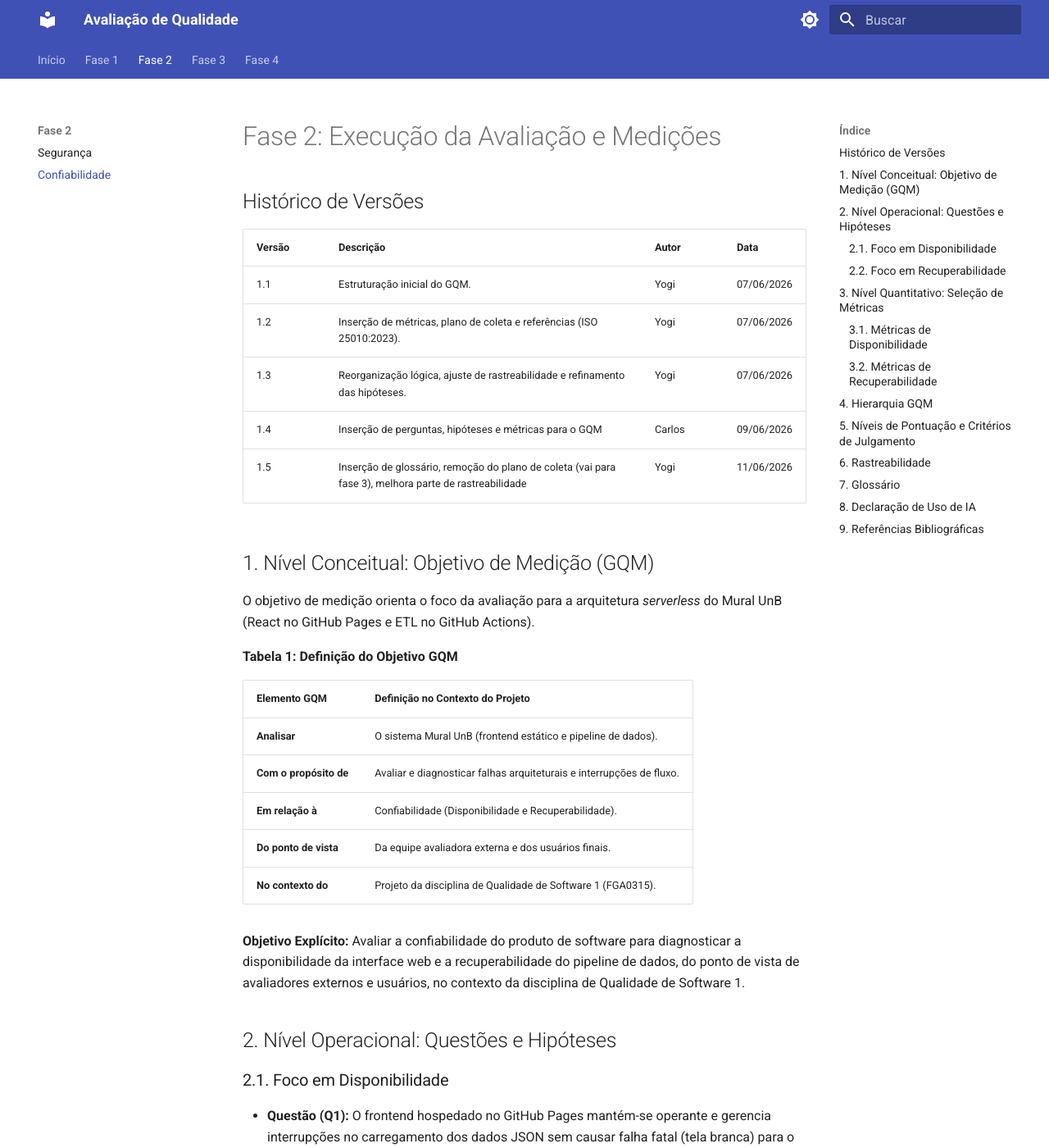
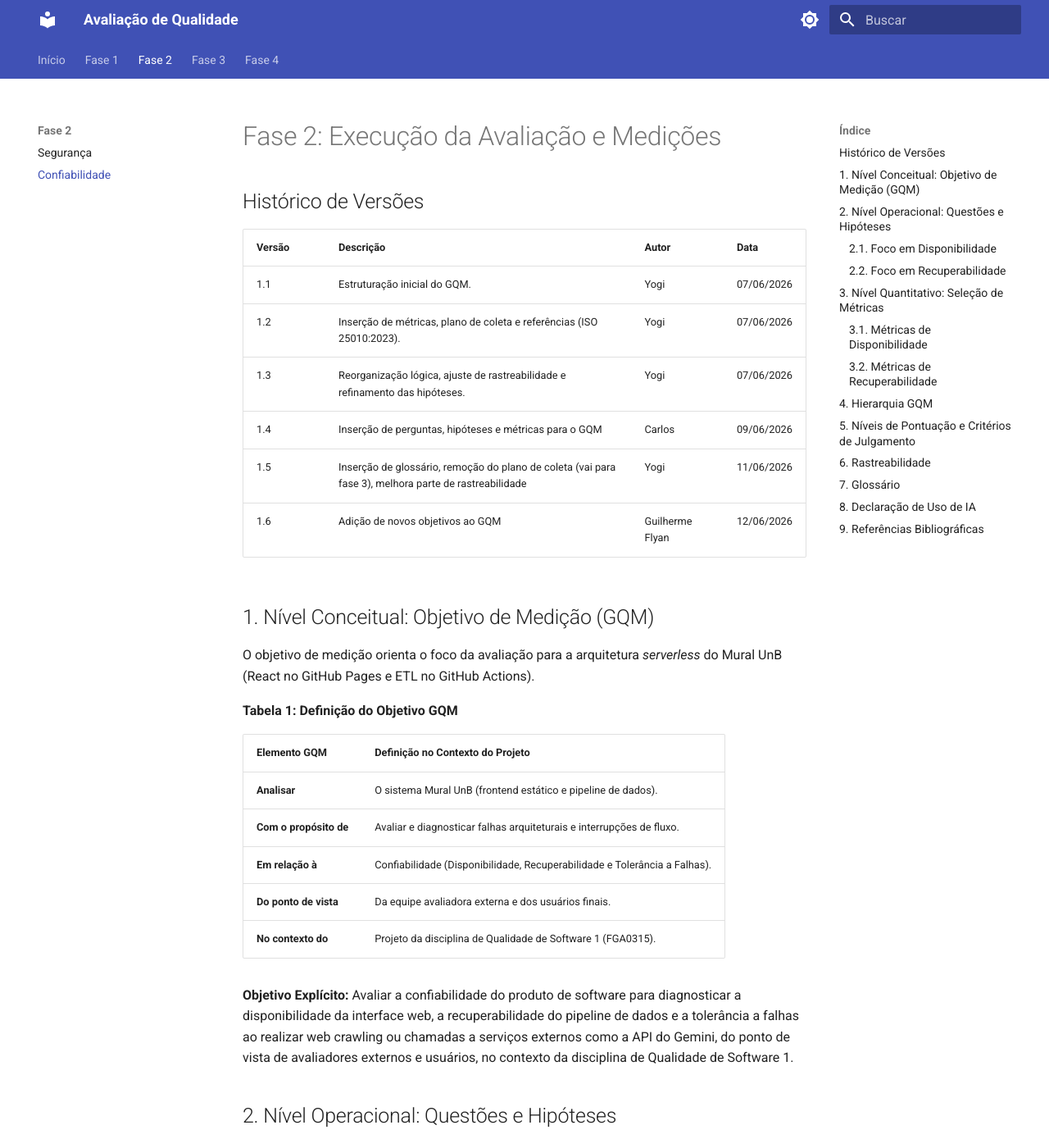
Before and after one commit to FCTE-Qualidade-de-Software-1/2026-1_T02_ROBERTA_WILLIAMS, an MkDocs documentation site: the page built from docs/fase2/confiabilidade.md, in a window 1280 px wide and 1400 px high. Shown: the whole window at 82% size. Built offline with MkDocs 1.6.1 and Material for MkDocs 9.7.7, drawn with Linux system fonts in a browser that asks for light colours.

Commit message:
Definição de novo objetivo

```diff
--- a/docs/fase2/confiabilidade.md
+++ b/docs/fase2/confiabilidade.md
@@ -9,6 +9,7 @@
 | 1.3    | Reorganização lógica, ajuste de rastreabilidade e refinamento das hipóteses.                          | Yogi   | 07/06/2026 |
 | 1.4    | Inserção de perguntas, hipóteses e métricas para o GQM                                                | Carlos | 09/06/2026 |
 | 1.5    | Inserção de glossário, remoção do plano de coleta (vai para fase 3), melhora parte de rastreabilidade | Yogi   | 11/06/2026 |
+| 1.6 | Adição de novos objetivos ao GQM | Guilherme Flyan | 12/06/2026
 
 ## 1. Nível Conceitual: Objetivo de Medição (GQM)
 
@@ -20,11 +21,11 @@ O objetivo de medição orienta o foco da avaliação para a arquitetura _server
 | ---------------------- | -------------------------------------------------------------------- |
 | **Analisar**           | O sistema Mural UnB (frontend estático e pipeline de dados).         |
 | **Com o propósito de** | Avaliar e diagnosticar falhas arquiteturais e interrupções de fluxo. |
-| **Em relação à**       | Confiabilidade (Disponibilidade e Recuperabilidade).                 |
+| **Em relação à**       | Confiabilidade (Disponibilidade, Recuperabilidade e Tolerância a Falhas).                 |
 | **Do ponto de vista**  | Da equipe avaliadora externa e dos usuários finais.                  |
 | **No contexto do**     | Projeto da disciplina de Qualidade de Software 1 (FGA0315).          |
 
-**Objetivo Explícito:** Avaliar a confiabilidade do produto de software para diagnosticar a disponibilidade da interface web e a recuperabilidade do pipeline de dados, do ponto de vista de avaliadores externos e usuários, no contexto da disciplina de Qualidade de Software 1.
+**Objetivo Explícito:** Avaliar a confiabilidade do produto de software para diagnosticar a disponibilidade da interface web, a recuperabilidade do pipeline de dados e a tolerância a falhas ao realizar web crawling ou chamadas a serviços externos como a API do Gemini, do ponto de vista de avaliadores externos e usuários, no contexto da disciplina de Qualidade de Software 1.
 
 ## 2. Nível Operacional: Questões e Hipóteses
 
```
